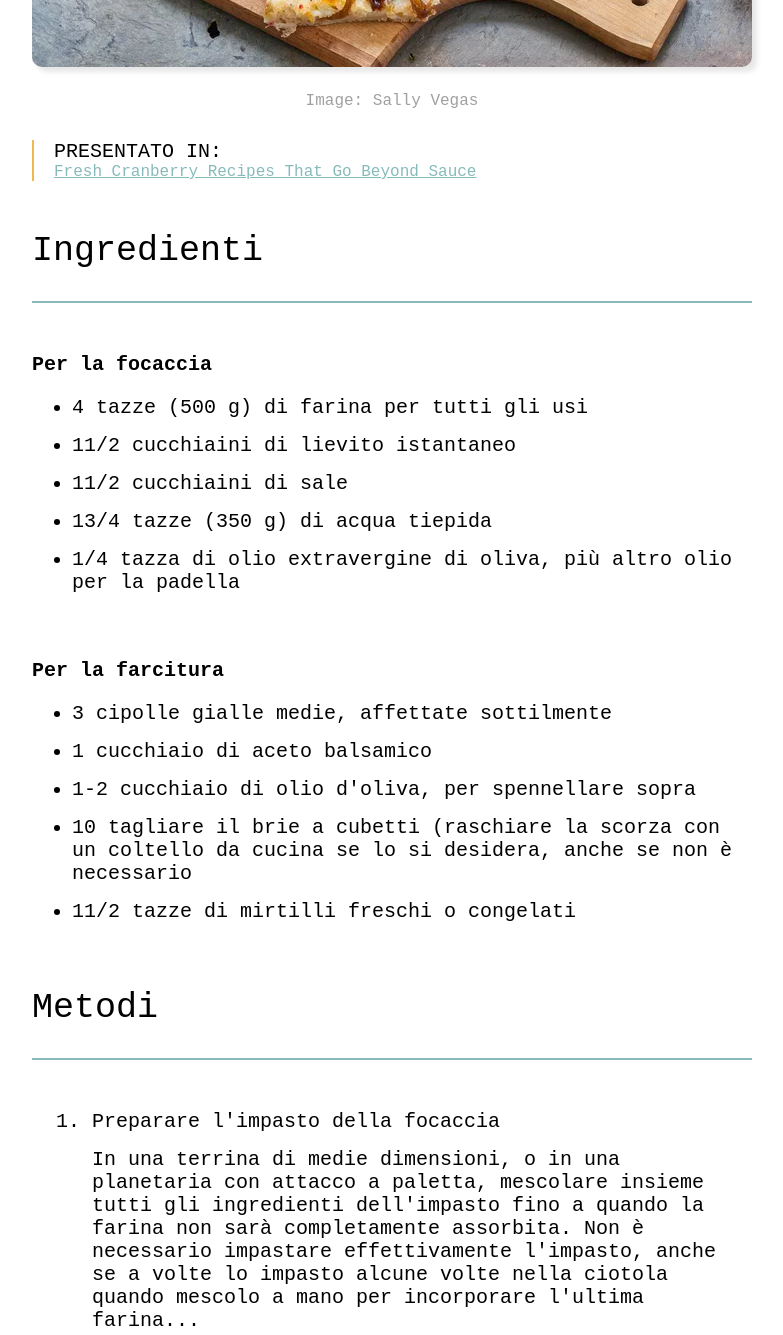
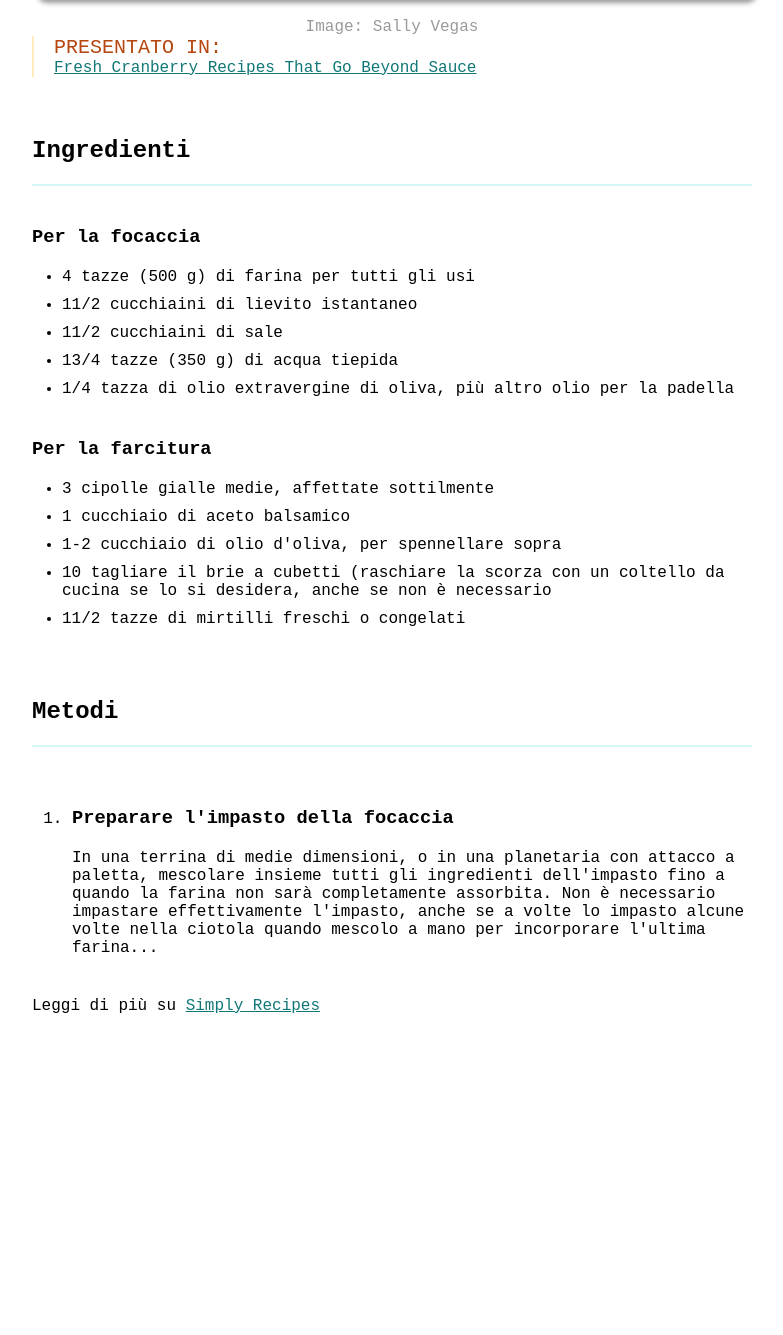
Before and after one commit to ANDREETV/CSS-INTRO-SECONDO-METODO, a plain HTML site: page index.html in a window 1280 px wide. Shown: the part 831-2166 px from the top of the page, without its empty margins (248-1031 px from the left). After the commit the page ends 1846 px from the top, so only its background shows below. Drawn offline with Linux system fonts and the light colour scheme; a web font is replaced by a local one.

Commit message:
modifiche andrea

```diff
--- a/index.html
+++ b/index.html
@@ -13,56 +13,60 @@
 
         <!--LOGO-->
         <header>
-        <img src="img/logo.png" alt="foto-focaccia">
-    </header>
+            <img id="logo" src="img/logo.png" alt="foto-focaccia">
 
             <!--NAV-->
-    <nav>
-        Part of <strong>A SIMPLY FABULOUS THANKSGIVING </strong>
+            <nav id="nav">
+                Part of
+                <strong>A SIMPLY FABULOUS THANKSGIVING
+                </strong>
             </nav>
+        </header>
 
         <!--CONTENITORE-->
         <main>
 
             <!--TITOLO-->
             <div class="titolo">
-            <h1>Focaccia con Cipolle Caramellate, <br> Mirtilli rossi e Brie</h1>
+                <h1>Focaccia con Cipolle Caramellate,
+                    <br>
+                    Mirtilli rossi e Brie</h1>
             </div>
 
             <!--DESCRIZIONE-->
             <div class="text-1">
-            <p>Stupisci il tuo gusto con questo antipasto di focaccia condita con cipolle caramellate, mirtilli rossi e
-                brie cremoso. Diventerà il tuo nuovo antipasto per le vacanze!</p>
+                <p>Stupisci il tuo gusto con questo antipasto di focaccia condita con cipolle
+                    caramellate, mirtilli rossi e brie cremoso. Diventerà il tuo nuovo antipasto per
+                    le vacanze!</p>
             </div>
 
             <!--FOTO-->
-        <span class="foto">
+            <div class="foto">
                 <img class="focaccia" src="img/focaccia.png" alt="foto-focaccia">
-            <span class="text-2">Image: Sally Vegas</span>
-        </span>
+                <div class="text-2">Image: Sally Vegas</div>
+            </div>
 
             <!--PRESENTAZIONE-->
             <div class="riga">
-            <span class="text-3">
+                <div class="text-3">
                     PRESENTATO IN:
-            </span>
-            <span class="text-4">
-                <a class="link"
-                    href="https://www.simplyrecipes.com/recipes/focaccia_with_caramelized_onions_cranberries_and_brie/">Fresh
-                    Cranberry Recipes That Go Beyond Sauce</a>
-            </span>
+                </div>
+                <div>
+                    <a
+                        class="link"
+                        href="https://www.simplyrecipes.com/recipes/focaccia_with_caramelized_onions_cranberries_and_brie/">Fresh Cranberry Recipes That Go Beyond Sauce</a>
+                </div>
             </div>
 
             <!--INGREDIENTI-->
             <div class="ingredienti">
-            <p>Ingredienti</p>
+                <h2>Ingredienti</h2>
             </div>
 
             <!--LISTA NO ORDINATA-->
             <div class="no-order">
-            <strong>
-                <p>Per la focaccia</p>
-            </strong>
+                <h3>Per la focaccia</h3>
+
                 <ul>
                     <li>4 tazze (500 g) di farina per tutti gli usi</li>
                     <li>11/2 cucchiaini di lievito istantaneo</li>
@@ -72,41 +76,41 @@
                 </ul>
             </div>
             <div class="no-order">
-            <strong>
-                <p>Per la farcitura</p>
-            </strong>
-
+                    <h3>Per la farcitura</h3>
                 <ul>
                     <li>3 cipolle gialle medie, affettate sottilmente</li>
                     <li>1 cucchiaio di aceto balsamico</li>
                     <li>1-2 cucchiaio di olio d'oliva, per spennellare sopra</li>
-                <li>10 tagliare il brie a cubetti (raschiare la scorza con un coltello da cucina se lo si desidera,
-                    anche se non è necessario</li>
+                    <li>10 tagliare il brie a cubetti (raschiare la scorza con un coltello da cucina
+                        se lo si desidera, anche se non è necessario</li>
                     <li>11/2 tazze di mirtilli freschi o congelati</li>
                 </ul>
             </div>
 
             <!--METODI + LISTA ORDINATA -->
             <div class="metodi">
-            <p>Metodi</p>
+                <h2>Metodi</h2>
             </div>
             <div class="order">
                 <ol>
-                <li>Preparare l'impasto della focaccia</li>
-                <p>In una terrina di medie dimensioni, o in una planetaria con attacco a paletta, mescolare insieme
-                    tutti gli ingredienti dell'impasto fino a quando la farina non sarà completamente assorbita. Non è
-                    necessario impastare effettivamente l'impasto, anche se a volte lo impasto alcune volte nella
-                    ciotola quando mescolo a mano per incorporare l'ultima farina...</p>
+                    <li id="order-li">
+                        <h3>Preparare l'impasto della focaccia</h3>
+                        <p>In una terrina di medie dimensioni, o in una planetaria con attacco a
+                        paletta, mescolare insieme tutti gli ingredienti dell'impasto fino a quando la
+                        farina non sarà completamente assorbita. Non è necessario impastare
+                        effettivamente l'impasto, anche se a volte lo impasto alcune volte nella ciotola
+                        quando mescolo a mano per incorporare l'ultima farina...
+                        </p>
+                    </li>
                     </ol>
             </div>
-
+        </main>
             <!--FINE PAGINA-->
-        <div class="fine">
-            Leggi di più su <a class="link"
-                href="https://www.simplyrecipes.com/recipes/focaccia_with_caramelized_onions_cranberries_and_brie/">Simply
-                Recipes</a>
-        </div>
-    </main>
+            <footer class="fine">
+                Leggi di più su
+                <a
+                    class="link"
+                    href="https://www.simplyrecipes.com/recipes/focaccia_with_caramelized_onions_cranberries_and_brie/">Simply Recipes</a>
+            </footer>
     </body>
-
 </html>
--- a/style.css
+++ b/style.css
@@ -6,126 +6,107 @@
     font-family:'Chivo Mono', monospace ;
 }
 
-/* LOGO */
+/**
+* GLOBALE
+**/
+
+a{
+    color: #177;
+}
+
+/**
+* HEADER
+**/
 
 header{
-    width: 100%;
-    margin-top: 20px;
     text-align: center;
 }
 
-/* NAV */
-
-nav{
-    width: 100%;
-    height: 50px;
-    padding: 13px 0;
-    margin-top: 20px;
-    text-align: center;
-    background-color: rgb(242, 229, 206);
-    border-top: 2px solid rgb(240, 184, 79) ;
-    color: rgb(16, 113, 113);
+#logo{
+    width: 200px;
 }
 
-/* MAIN */
+#nav{
+    background-color: rgba(253, 251, 241, 0.8);
+    padding: 10px 0;
+    border-top: 2px solid #fee8af;
+    margin-top: 15px;
+    color: #177;
+}
+
+/**
+* MAIN
+**/
 
 main{
-    width: 100%;
-    height:100px;
-}
-
-.titolo{
-    width: 100%;
-    margin-top: 50px;
+    width: 720px;
+    margin: auto;
     text-align: center;
 }
 
-.text-1{
-    padding: 0;
-    width: 720px;
-    margin: 20px auto 0 auto;
+.titolo h1{
+    margin: 50px 0 30px;
 }
 
-.foto{
-    margin-top: 15px;
-    text-align: center;
-    display: block;
+.text-1 {
+    text-align: left;
+    margin-bottom: 20px;
 }
-.focaccia{
+
+.foto .focaccia{
     border-radius: 10px;
-    box-shadow: 5px 5px 5px rgba(136, 136, 136, 0.2);
+    box-shadow: 5px 5px 5px rgba(0, 0, 0, 0.4);
 }
 
 .text-2{
-    color: rgba(136, 136, 136, 0.8);
-    margin-top: 20px;
-    display: block;
+    color: rgba(0, 0, 0, 0.4);
+    padding-top: 15px ;
 }
 
 .riga{
-    width: 720px;
+    text-align: left;
+    border-left: 2px solid #ffebbb;
     padding-left: 20px;
-    border-left: 2px solid rgb(240, 184, 79);
-    margin: 30px auto 0 auto;
 }
 
 .text-3{
-    width: 720px;
-    display: block;
     font-size: 20px;
+    color: #b5460f;
 }
 
-.text-4{
-    width: 720px;
-    display: block;
+.ingredienti, .metodi {
+    text-align: left;
+    border-bottom:2px solid #d1f7f7;
+    margin: 60px 0 40px;
+    padding-bottom: 20px;
 }
 
-.ingredienti{
-    width: 720px;
-    font-size: 35px;
-    border-bottom: 2px solid rgb(135, 187, 187);
-    margin: 50px auto 0 auto;
-    padding-bottom: 30px;
-}
-.no-order{
-    width: 720px;
-    margin: 50px auto 0 auto;
-    font-size: 20px;
+.no-order, .order {
+    text-align: left;
+    margin-bottom: 30px;
 }
 
-ul{
-    padding-left: 40px;
+.no-order ul{
+    padding-left: 30px;
     margin-top: 20px;
 }
 
+.order ol{
+    padding-left: 40px;
+}
 li{
-    padding-bottom: 15px;
+    padding-bottom: 10px;
 }
 
-.metodi{
-    width: 720px;
-    font-size: 35px;
-    border-bottom: 2px solid rgb(135, 187, 187);
-    margin: 50px auto 0 auto;
-    padding-bottom: 30px;
+#order-li h3{
+    padding: 20px 0;
 }
 
-.order{
-    width: 720px;
-    margin: 50px auto 0 auto;
-    font-size: 20px;
-}
-ol{
-    padding-left: 60px;
-    margin-top: 20px;
-}
+/**
+* FOOTER
+**/
 
 .fine{
+    margin: auto;
     width: 720px;
-    margin: 50px auto 0 auto;
-    font-size: 20px;
 }
-
-.link{
-    color: rgb(135, 187, 187);
-}
```
Lines whose indentation alone changed are shown as unchanged.
